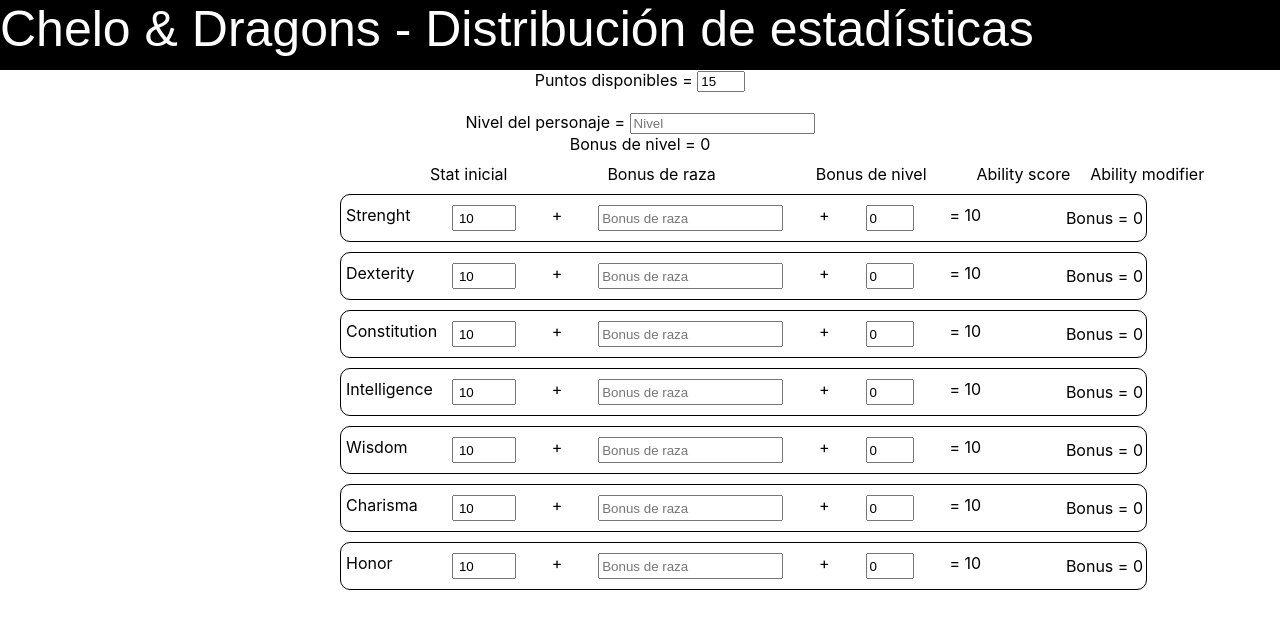
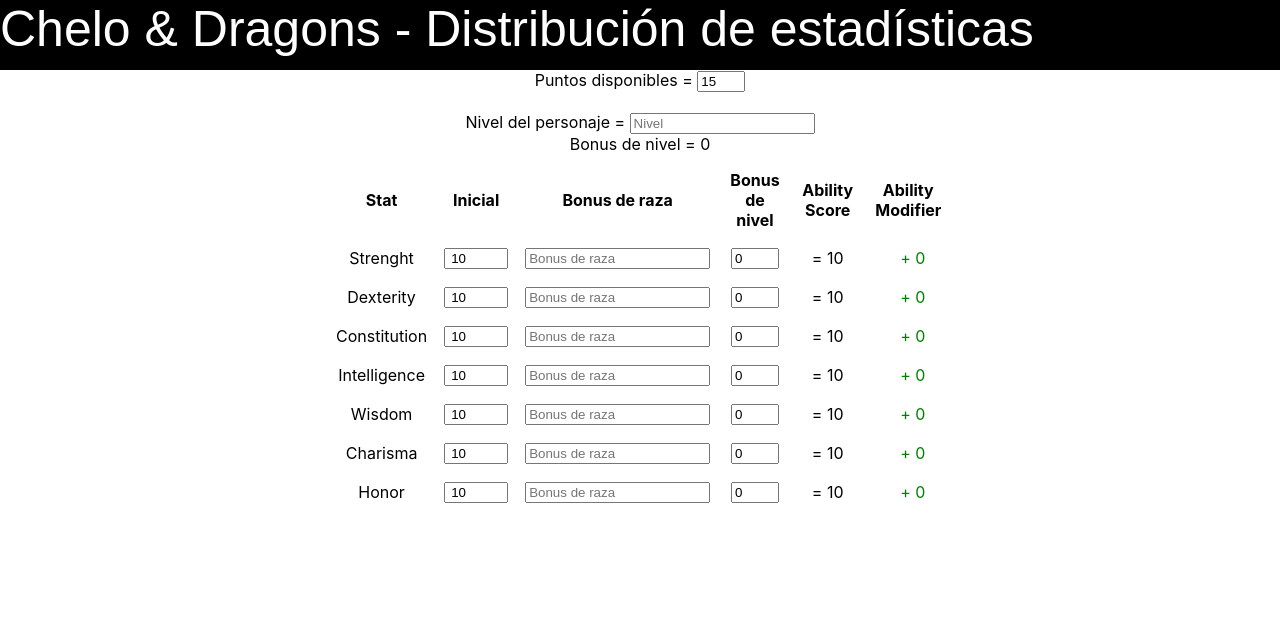
Before and after one commit to juanhosz/dnd_stat_distribution, a React (Create React App) app: page / in a window 1280 px wide. Shown: the top 628 px of the page. Built offline with nearby package versions, Linux system fonts and the light colour scheme.

Commit message:
Se cambia el formato a Table

```diff
--- a/src/App.css
+++ b/src/App.css
@@ -38,38 +38,6 @@
 }
 
 
-.nombre_tabla{
-  display:flex;
-  margin-left:100px;
-  width:max-content;
-
-}
-
-
-.box_raza{
-  margin-left: 100px;
-  width:auto;
-
-}
-
-.box_nivel{
-  margin-left: 100px;
-  width: fit-content;
-
-}
-
-.box_ability_score{
-  width: fit-content;
-  margin-left: 50px;
-
-
-}
-.box_ability_modifier{
-  margin-left: 20px;
-  display:inline;
-
-}
-
 .parent_portrait{
   width: auto;
   height: 70px;
@@ -89,24 +57,6 @@
 
 }
 
-.box_caracteristicas{
-  text-align:left;
-  padding: 10px;
-  display: inline-block;
-}
-
-.caracteristica{
-  padding-top: 10px;
-  padding-bottom: 10px;
-  padding-left: 5px;
-  margin: 10px;
-  width: 800px;
-  border: solid black;
-  display: flex;
-  justify-content: space-between;
-  border-radius: 10px;
-  border-width: 1px;
-}
 
 .caracteristica_input{
   padding-left: 5px;
@@ -136,3 +86,7 @@
   width: 1000px;
 
 }
+
+.table_format{
+  border-spacing: 15px;
+}
--- a/src/components/stat_box.tsx
+++ b/src/components/stat_box.tsx
@@ -19,10 +19,10 @@ export const StatBox = (props: any) =>{
         let numero_final = Number(stat.target.value);
         let ptos_disponibles = Number(puntos_disponibles);
 
-
         if ( numero_final> numero && Math.abs(calcularPuntosUtilizados(numero,numero_final)) > ptos_disponibles){
             let numero_maximo = calcularNumeroMaximo(numero,numero_final)
             let ptos_utilizados = calcularPuntosUtilizados(numero,numero_maximo)
+            console.log("El score que se pondra es de:", numero_maximo)
             setPuntosDisponibles(ptos_disponibles + ptos_utilizados);
             setNumero(numero_maximo);
             return
@@ -53,8 +53,10 @@ export const StatBox = (props: any) =>{
 
     function calcularNumeroMaximo(inicial:any, final:any){
         let sumatoria = 0;
+        let numero_actual = 0;
         let ptos_disponibles = Number(puntos_disponibles)
             for (let i = inicial; i< final;i++){
+                numero_actual = i;
                 if (sumatoria == ptos_disponibles){
                     return i;
                 }
@@ -65,7 +67,7 @@ export const StatBox = (props: any) =>{
                     sumatoria++;
                 }
             }
-        return Number(sumatoria);
+        return Number(numero_actual);
     }
 
     function calcularPuntosUtilizados(inicial:any,final:any){
@@ -163,23 +165,37 @@ export const StatBox = (props: any) =>{
 
     }
 
+    function modificador_positivo(){
+        if (modificador >= 0) return true;
+        return false;
+    }
 
     return(
-        <div className="caracteristica">
-            <div className="stat_name">{stat}</div>
-            <input className="caracteristica_input" type="number" placeholder="Estadisticas iniciales" min={0} value = {numero.toString()} onChange = {e => setear_caracteristica(e)}
+            <tr>
+                <td className="stat_name">{stat}</td>
+
+                <td><input className="caracteristica_input" type="number" placeholder="Estadisticas iniciales" min={0} value = {numero.toString()} onChange = {e => setear_caracteristica(e)}
                 onKeyDown = {(event) => {setear_caracteristica(event)}}>
                 </input>
-            +
+                </td>
+
+                <td>
                 <input type="number" placeholder="Bonus de raza" min = {0} onChange = {e => setBonusRaza(Number(e.target.value))}>
                 </input>
-            +
+                </td>
+
+                <td>
                 <input type="number" placeholder="Bonus de nivel" min = {0} max = {bonus_nivel+ptosnivel} title = {"bonus de nivel"} value = {bonus_nivel.toString()} onChange = {e => setBonusNivelFuncion(Number(e.target.value))}>
                 </input>
+                </td>
 
+                <td>
                 <div className="caracteristica_total"> = {estadistica_final}  </div>
-            <div></div>
-            <div className="box_modificador">Bonus = {modificador}</div>
-        </div>
+                </td>
+
+                {modificador_positivo()&& <td className="box_modificador" style={{'color':'green'}}> + {modificador}</td>}
+                {!modificador_positivo()&& <td className="box_modificador" style={{'color':'red'}}>  {modificador}</td>}
+
+            </tr>
     );
 }
--- a/src/components/stat_frame.tsx
+++ b/src/components/stat_frame.tsx
@@ -34,18 +34,21 @@ export const Stat_frame = () =>{
         Nivel del personaje = <input placeholder='Nivel ' onChange={e => actualizarBonusNivel(Number(e.target.value))}></input>
 
         <div> Bonus de nivel = {bonusNivel}</div>
-        <div className="box_caracteristicas">
-          <div className="nombre_tabla">
-            <div>Stat inicial</div>
-            <div className="box_raza">Bonus de raza</div>
-            <div className="box_nivel">Bonus de nivel</div>
-            <div className="box_ability_score">Ability score</div>
-            <div className="box_ability_modifier">Ability modifier</div>
-          </div>
+        <div>
+          <table className="table_format">
+            <tr>
+              <th>Stat</th>
+              <th>Inicial</th>
+              <th>Bonus de raza</th>
+              <th>Bonus de nivel</th>
+              <th>Ability Score</th>
+              <th>Ability Modifier</th>
+            </tr>
           {stats.map(stat =>
             <StatBox stat_name = {stat} setPuntosDisponibles = {setPuntosDisponibles} puntos_disponibles = {puntos_disponibles} bonus_nivel = {bonusNivel} setBonusNivel = {setbonusNivel}></StatBox>)}
+          </table>
         </div>
 
-        </div>
+      </div>
     );
 }
```
Lines whose indentation alone changed are shown as unchanged.
